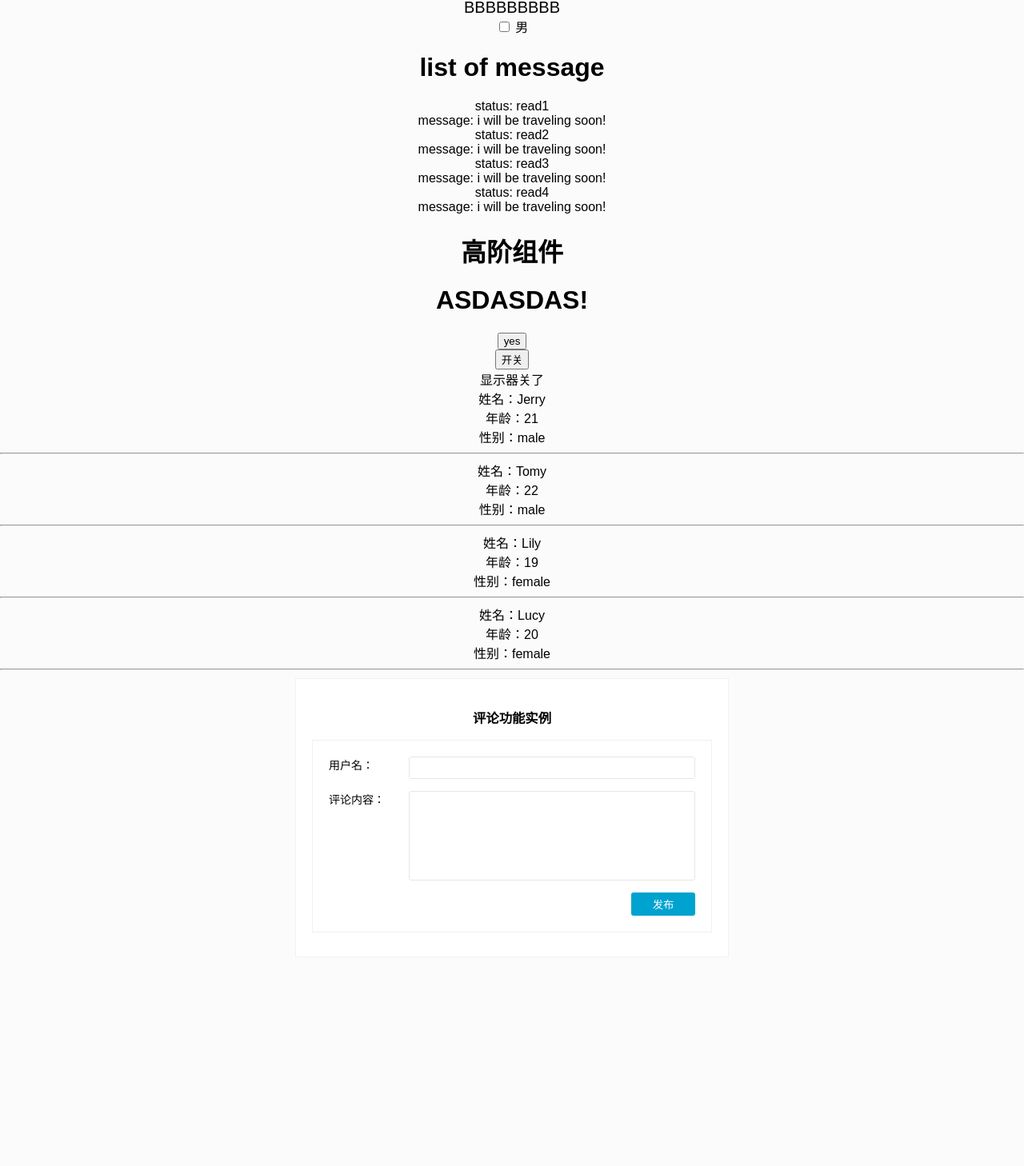
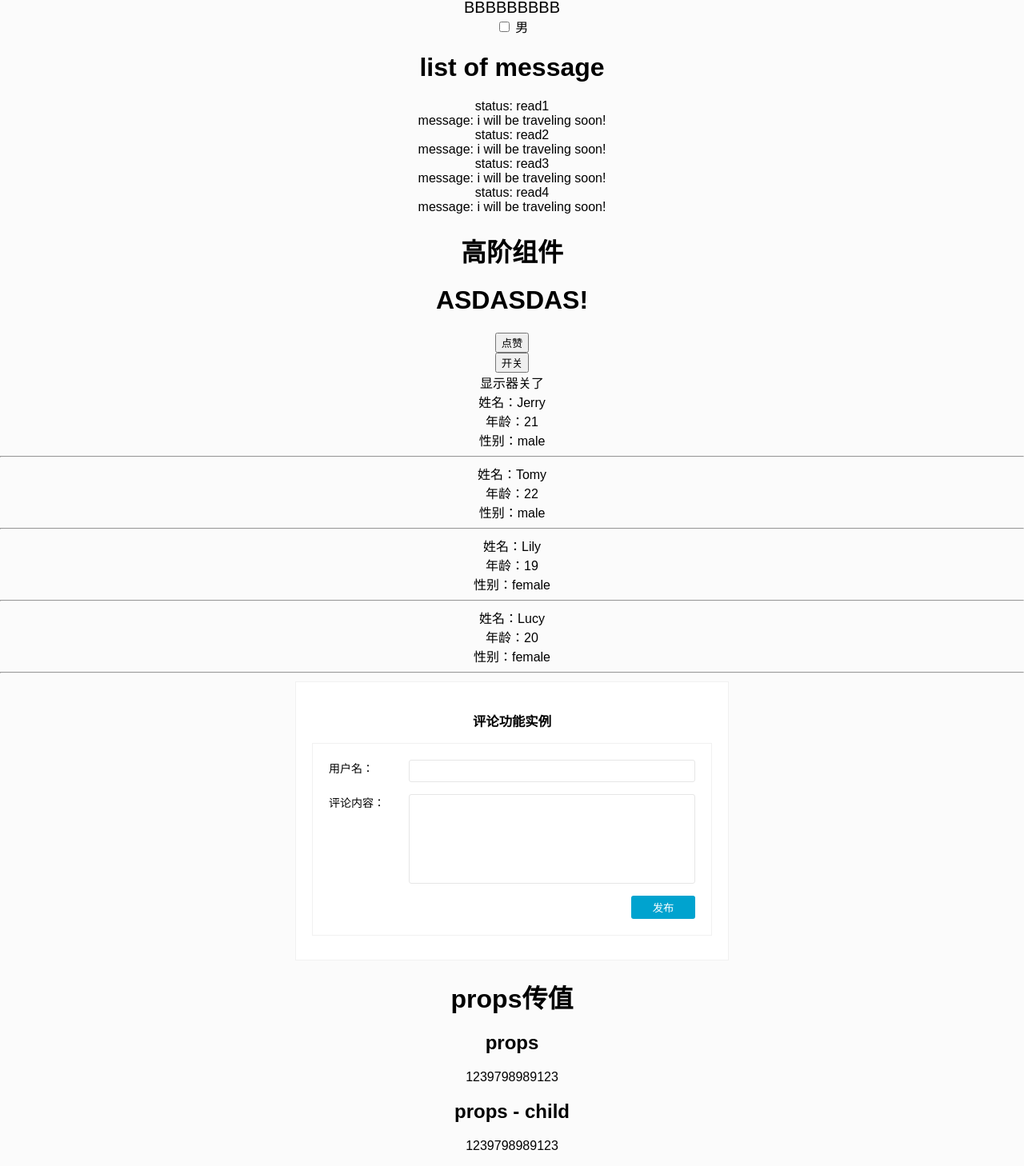
Before and after one commit to sky-xsk/ReactStart, a React (Create React App) app: page / in a window 1280 px wide. Shown: the part 593-2051 px from the top of the page at 80% size. Before the commit the page ends 1800 px from the top, so only its background shows below. Built offline with nearby package versions, Linux system fonts and the light colour scheme.

Commit message:
add props

```diff
--- a/src/App.js
+++ b/src/App.js
@@ -3,6 +3,7 @@ import './App.css';
 import React, { Component } from 'react';
 
 import B from './B';
+import BodyIndex from './props/BodyIndex';
 import CommentApp from './modulesApp/CommentApp';
 import Compute from './Compute';
 import ForsIndex from './ForsIndex';
@@ -27,7 +28,14 @@ const Title = (props)=><h1>{props.children}</h1>
 const AngryTitle = yell(Title)
 
 class App extends Component {
-
+  constructor(props){
+    super(props);
+    this.state = {price: 0}
+  }
+  //给子组件用来传price用的方法
+  changePrice(price){
+    this.setState({price: price})
+  }
   render() {
     return (
        <div className="App">
@@ -64,6 +72,9 @@ class App extends Component {
           <ForsIndex />
 
           <CommentApp />
+          <h1>props传值</h1>
+          <BodyIndex userId={1239798989123}/>
+
 
        </div>
     );
--- a/src/Likes.js
+++ b/src/Likes.js
@@ -4,43 +4,22 @@ import React from 'react';
 class Likes extends React.Component{
     constructor(){
         super()
-        this.state = {isLiked:false}
+        this.state = {isLike:false}
+    }
+    handleClick(){
+        this.setState({
+            isLike:!this.state.isLike
+        })
+    }
+    render(){
+        const likedText = this.props.likedText || '取消';
+        const unlikedText = this.props.unlikedText || '点赞'
+        return (
+            <button onClick={this.handleClick.bind(this)}>
+                {this.state.isLike ? likedText : unlikedText}
+            </button>
+        )
     }
 
-    handleClickOnLikeButton(){
-        this.setState({
-            isLiked:!this.state.isLiked
-        })
-        if(this.props.onClick){
-            this.props.onClick()
-        }
-    }
-
-    render(){
-        //1.
-
-        // const likeText = this.props.likeText || 'no'
-        // const unlikeText = this.props.unlikeText || 'yes'
-        // return (
-        //     <button onClick={this.handleClickOnLikeButton.bind(this)}>
-        //         {this.state.isLiked ? likeText : unlikeText}
-        //     </button>
-        // )
-
-        //2.
-        const wordings = this.props.wordings || {
-            likeText:'no',
-            unlikeText:'yes'
-        }
-        return (
-            <div>
-                <button onClick={this.handleClickOnLikeButton.bind(this)}>
-                     {this.state.isLiked ? wordings.likeText : wordings.unlikeText}
-                 </button>
-            </div>
-
-        )
-    }
 }
-
 export default Likes;
--- a/src/modulesApp/Comment.js
+++ b/src/modulesApp/Comment.js
@@ -6,8 +6,8 @@ import PropTypes from 'prop-types';
 class Comment  extends Component{
     static  PropTypes={
         comment:PropTypes.object.isRequired,
-         onDeleteComment: PropTypes.func,
-         index: PropTypes.number
+        onDeleteComment: PropTypes.func,
+        index: PropTypes.number
     }
     constructor(){
         super()
@@ -16,7 +16,7 @@ class Comment  extends Component{
     componentWillMount(){
          this._updateTimeString()
          this._timer = setInterval(
-          this._updateTimeString.bind(this),
+        this._updateTimeString.bind(this),
           5000
         )
 
--- /dev/null
+++ b/src/props/BodyChild.js
@@ -0,0 +1,17 @@
+import React from 'react';
+
+export default class BodyChild extends React.Component {
+    constructor(props){
+        super(props);
+    }
+
+    render(){
+        return (
+            <div>
+                <h2>props - child</h2>
+                <p>{this.props.userId}</p>
+            </div>
+        )
+    }
+
+}
--- /dev/null
+++ b/src/props/BodyIndex.js
@@ -0,0 +1,19 @@
+import BodyChild from './BodyChild';
+import React from 'react';
+
+export default class BodyIndex extends React.Component {
+    constructor(props){
+        super(props);
+    }
+
+    render(){
+        return (
+            <div>
+                <h2>props</h2>
+                <p>{this.props.userId}</p>
+                <BodyChild userId={this.props.userId}/>
+            </div>
+        )
+    }
+
+}
```
